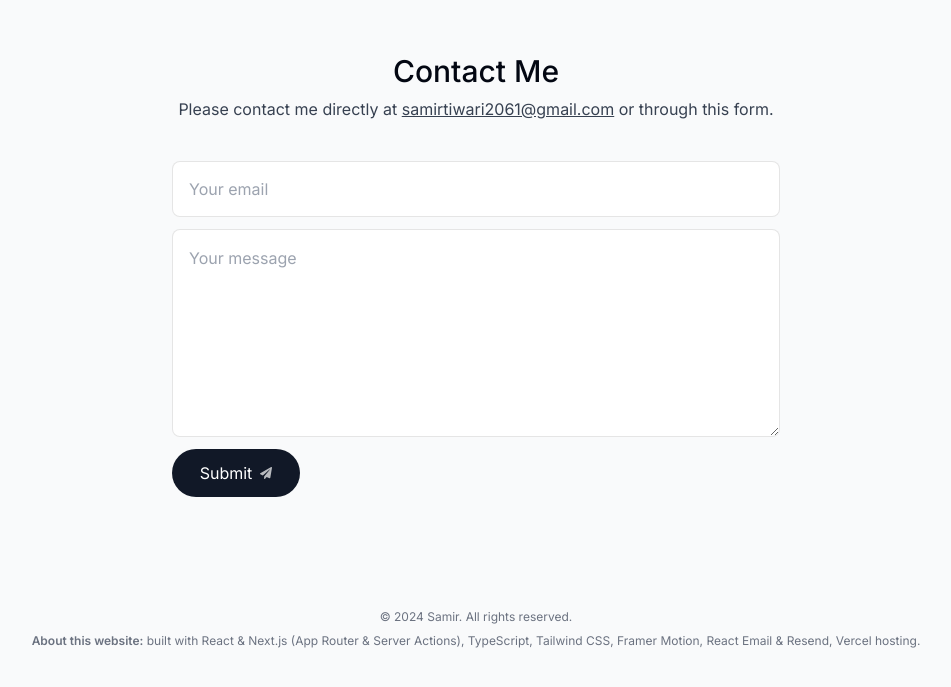
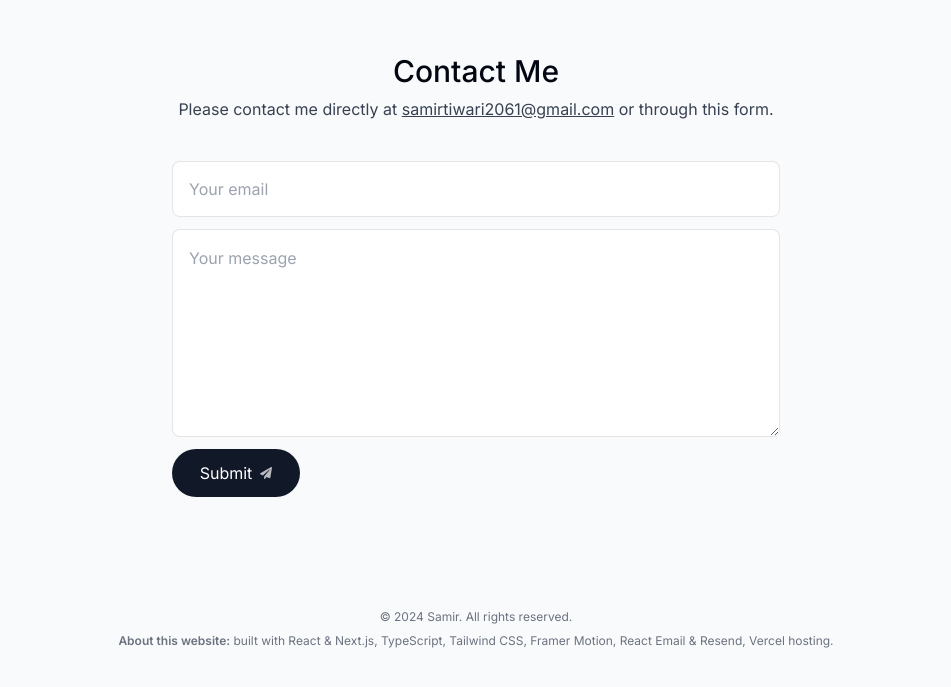
Before and after one commit to tiwarisamir/my-portfolio, a Next.js app: page / in a window 1280 px wide. Shown: the part 2715-3402 px from the top of the page, without its empty margins (164-1115 px from the left). Built offline with nearby package versions, Linux system fonts and the light colour scheme; no server answers.

Commit message:
change favicon

```diff
--- a/components/Footer.tsx
+++ b/components/Footer.tsx
@@ -10,8 +10,8 @@ export default function Footer() {
       </small>
       <p className="text-xs">
         <span className="font-semibold">About this website:</span> built with
-        React & Next.js (App Router & Server Actions), TypeScript, Tailwind CSS,
-        Framer Motion, React Email & Resend, Vercel hosting.
+        React & Next.js, TypeScript, Tailwind CSS, Framer Motion, React Email &
+        Resend, Vercel hosting.
       </p>
     </footer>
   );
```
Also changed, not shown: 1 other file (tests, documents, lock files or other folders).
